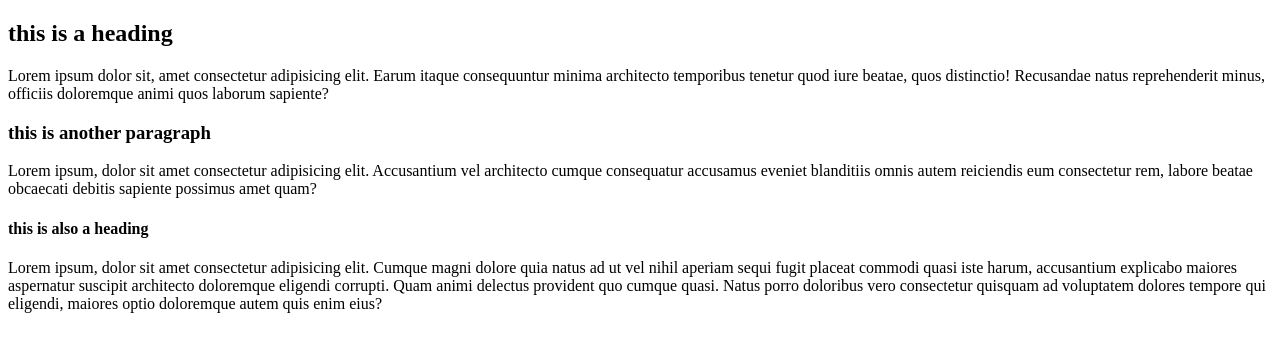
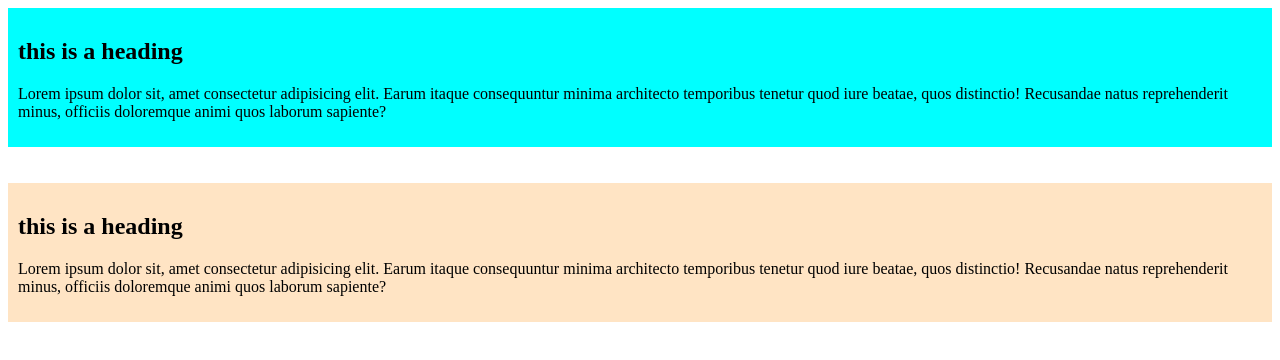
Before and after one commit to Sayed-Shafiul-Maznobin/my-first-github-repo, a plain HTML site: page index.html in a window 1280 px wide. Drawn offline with Linux system fonts and the light colour scheme.

Commit message:
removed the third heading and paragraph and added background colours to the first and second heading and paragraph

```diff
--- a/index.html
+++ b/index.html
@@ -5,16 +5,26 @@
     <meta charset="UTF-8">
     <meta name="viewport" content="width=device-width, initial-scale=1.0">
     <title>my first github repository</title>
+    <link rel="stylesheet" href="styles/blog.css">
 </head>
 
 <body>
-    <h2>this is a heading</h2>
-    <p>Lorem ipsum dolor sit, amet consectetur adipisicing elit. Earum itaque consequuntur minima architecto temporibus tenetur quod iure beatae, quos distinctio! Recusandae natus reprehenderit minus, officiis doloremque animi quos laborum sapiente?</p>
+   <div id="div1">
+     <h2>this is a heading</h2>
+    <p>Lorem ipsum dolor sit, amet consectetur adipisicing elit. Earum itaque consequuntur minima architecto temporibus
+        tenetur quod iure beatae, quos distinctio! Recusandae natus reprehenderit minus, officiis doloremque animi quos
+        laborum sapiente?</p>
+   </div>
+<br>
 
-    <h3> this is another paragraph</h3>
-    <p>Lorem ipsum, dolor sit amet consectetur adipisicing elit. Accusantium vel architecto cumque consequatur accusamus eveniet blanditiis omnis autem reiciendis eum consectetur rem, labore beatae obcaecati debitis sapiente possimus amet quam?</p>
-<h4>this is also a heading</h4>
-<p>Lorem ipsum, dolor sit amet consectetur adipisicing elit. Cumque magni dolore quia natus ad ut vel nihil aperiam sequi fugit placeat commodi quasi iste harum, accusantium explicabo maiores aspernatur suscipit architecto doloremque eligendi corrupti. Quam animi delectus provident quo cumque quasi. Natus porro doloribus vero consectetur quisquam ad voluptatem dolores tempore qui eligendi, maiores optio doloremque autem quis enim eius?</p>
+<br>
+    <div id="div2">
+     <h2>this is a heading</h2>
+    <p>Lorem ipsum dolor sit, amet consectetur adipisicing elit. Earum itaque consequuntur minima architecto temporibus
+        tenetur quod iure beatae, quos distinctio! Recusandae natus reprehenderit minus, officiis doloremque animi quos
+        laborum sapiente?</p>
+   </div>
+
 </body>
 
 </html>
--- /dev/null
+++ b/styles/blog.css
@@ -0,0 +1,9 @@
+#div1 {
+    background-color: aqua;
+    padding: 10px;
+}
+
+#div2 {
+    background-color: bisque;
+    padding: 10px;
+}
```
